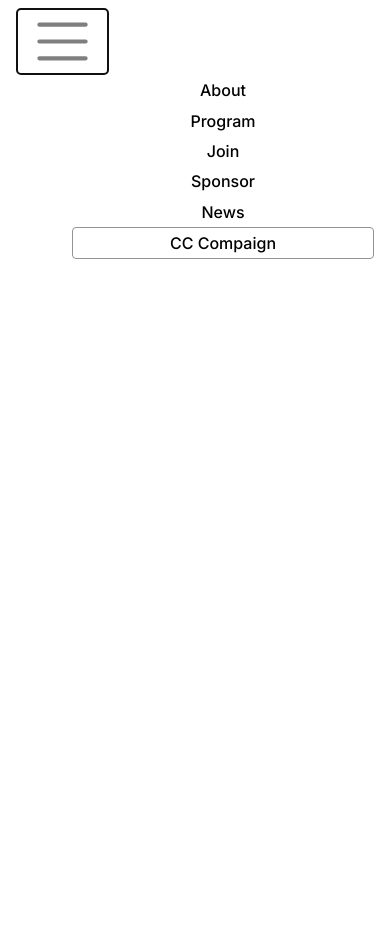
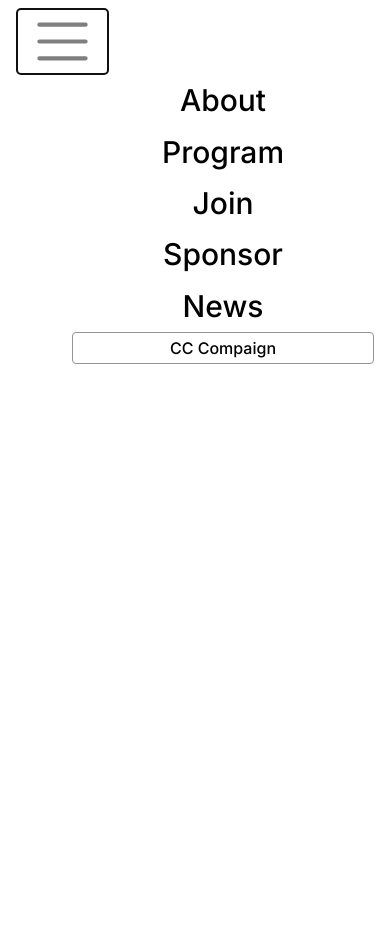
Before and after one commit to aliatayee/iSummit-Website, a website: page index.html in a window 390 px wide. Both pictures are taken after a click on the button "Toggle navigation". Shown: the top 925 px of the page. Drawn offline with nearby package versions, Linux system fonts and the light colour scheme; grey boxes are pictures that could not be loaded; a web font is replaced by a local one.

Commit message:
Fix mobile menu font size

```diff
--- a/css/custome.css
+++ b/css/custome.css
@@ -303,6 +303,10 @@ h3 {
     height: 100vh;
   }
 
+  .ml-auto {
+    font-size: 30px;
+  }
+
   .hello-tl {
     margin-left: 31px !important;
   }
```
